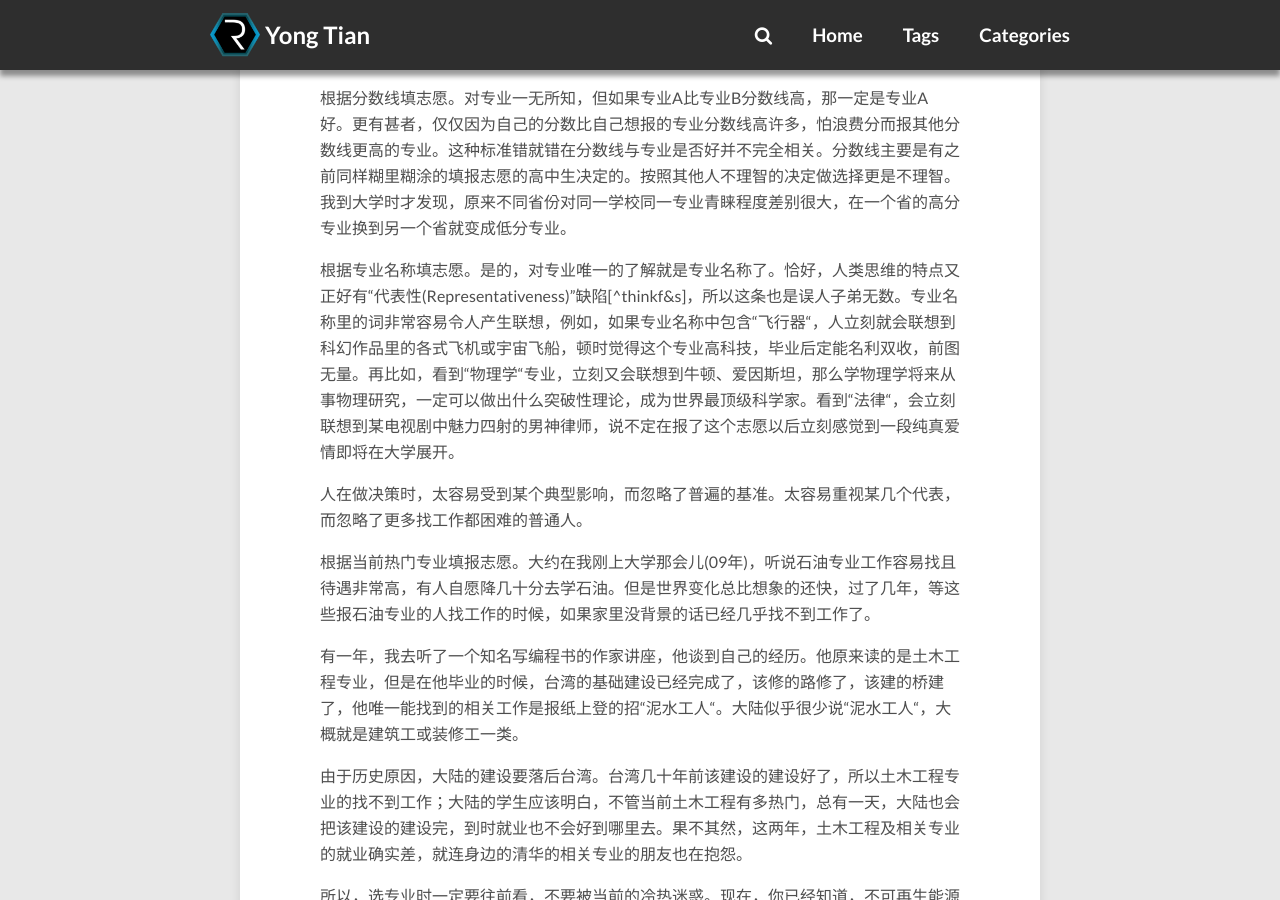
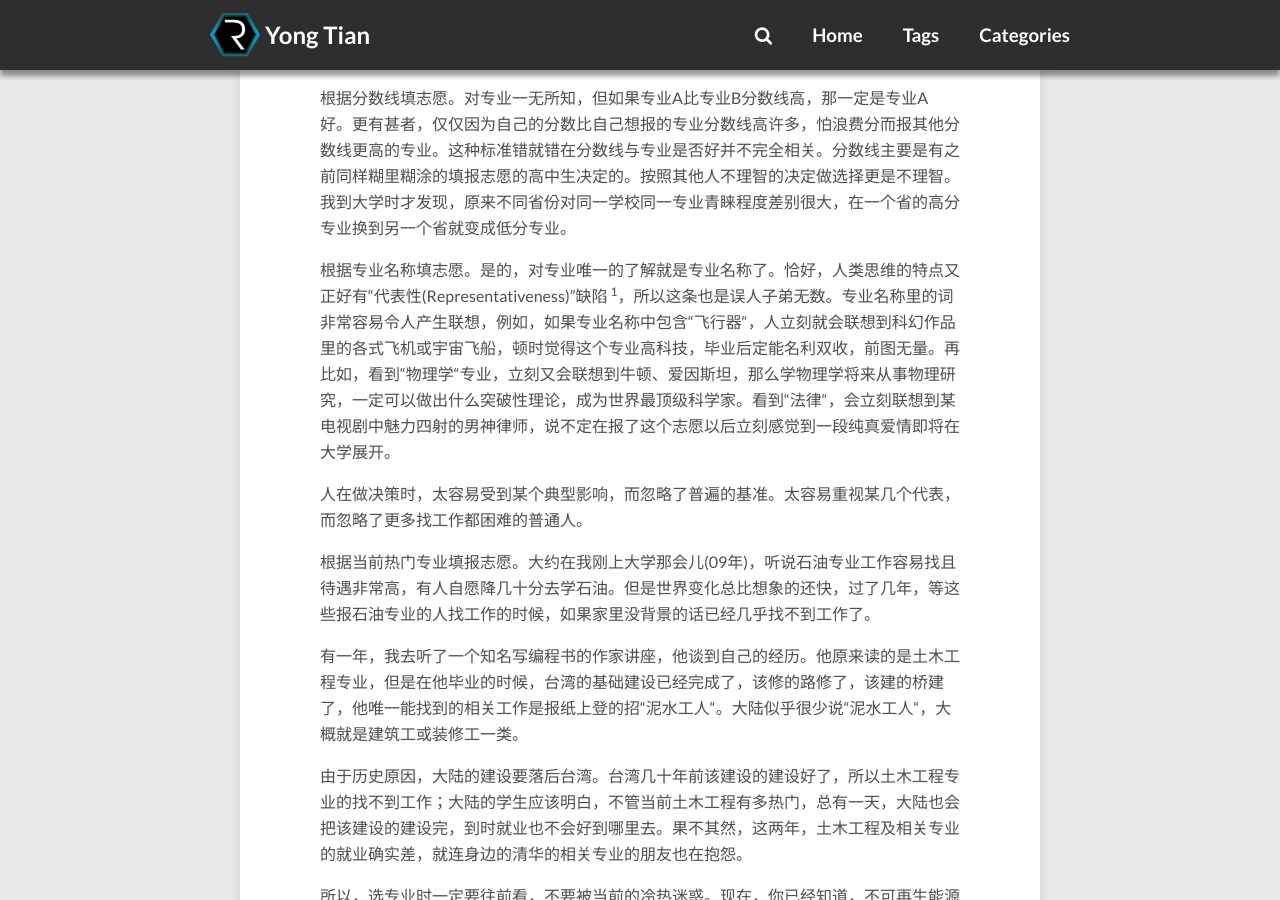
Before and after one commit to pawnty/pawnty.github.io, a Jekyll site: the page built from _posts/2016-06-25-major-picking.md, in a window 1280 px wide and 900 px high, scrolled down 854 px. Built offline with Jekyll 4.4.1, drawn with Linux system fonts in a browser that asks for light colours; nearby versions of some CDN libraries; comment, search, counter and statistics services are not loaded; some of the changed text lies outside the part shown.

Commit message:
Published with https://stackedit.io/

```diff
--- a/_posts/2016-06-25-major-picking.md
+++ b/_posts/2016-06-25-major-picking.md
@@ -21,9 +21,9 @@
 
 根据分数线填志愿。对专业一无所知，但如果专业A比专业B分数线高，那一定是专业A好。更有甚者，仅仅因为自己的分数比自己想报的专业分数线高许多，怕浪费分而报其他分数线更高的专业。这种标准错就错在分数线与专业是否好并不完全相关。分数线主要是有之前同样糊里糊涂的填报志愿的高中生决定的。按照其他人不理智的决定做选择更是不理智。我到大学时才发现，原来不同省份对同一学校同一专业青睐程度差别很大，在一个省的高分专业换到另一个省就变成低分专业。
 
-根据专业名称填志愿。是的，对专业唯一的了解就是专业名称了。恰好，人类思维的特点又正好有“代表性(Representativeness)"缺陷[^thinkf&s]，所以这条也是误人子弟无数。专业名称里的词非常容易令人产生联想，例如，如果专业名称中包含“飞行器“，人立刻就会联想到科幻作品里的各式飞机或宇宙飞船，顿时觉得这个专业高科技，毕业后定能名利双收，前图无量。再比如，看到“物理学“专业，立刻又会联想到牛顿、爱因斯坦，那么学物理学将来从事物理研究，一定可以做出什么突破性理论，成为世界最顶级科学家。看到“法律“，会立刻联想到某电视剧中魅力四射的男神律师，说不定在报了这个志愿以后立刻感觉到一段纯真爱情即将在大学展开。
+根据专业名称填志愿。是的，对专业唯一的了解就是专业名称了。恰好，人类思维的特点又正好有“代表性(Representativeness)"缺陷 [^thinkfs]，所以这条也是误人子弟无数。专业名称里的词非常容易令人产生联想，例如，如果专业名称中包含“飞行器“，人立刻就会联想到科幻作品里的各式飞机或宇宙飞船，顿时觉得这个专业高科技，毕业后定能名利双收，前图无量。再比如，看到“物理学“专业，立刻又会联想到牛顿、爱因斯坦，那么学物理学将来从事物理研究，一定可以做出什么突破性理论，成为世界最顶级科学家。看到“法律“，会立刻联想到某电视剧中魅力四射的男神律师，说不定在报了这个志愿以后立刻感觉到一段纯真爱情即将在大学展开。
 
-[^thinkf&s]: Think Fast and Slow. Daniel Kahneman. 2011
+[^thinkfs]: Think Fast and Slow. Daniel Kahneman. 2011
 
 人在做决策时，太容易受到某个典型影响，而忽略了普遍的基准。太容易重视某几个代表，而忽略了更多找工作都困难的普通人。
 
```
